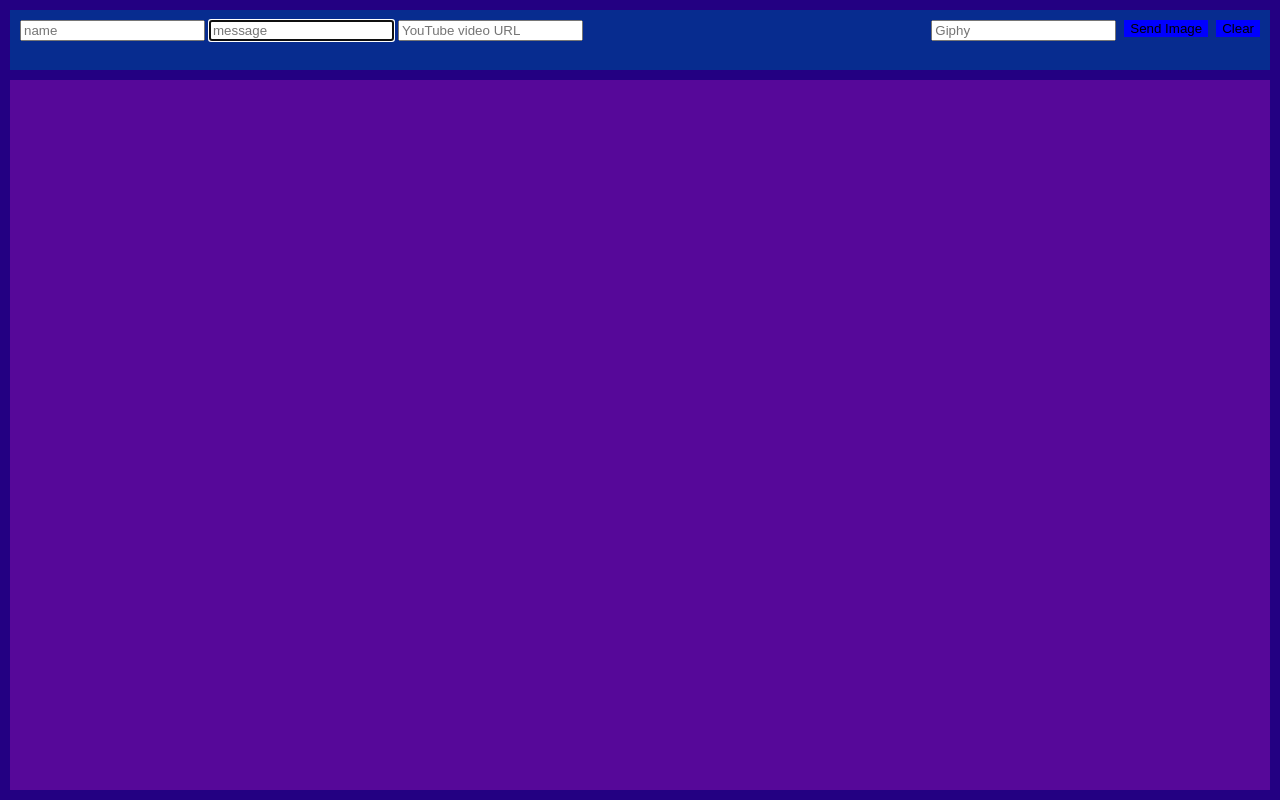
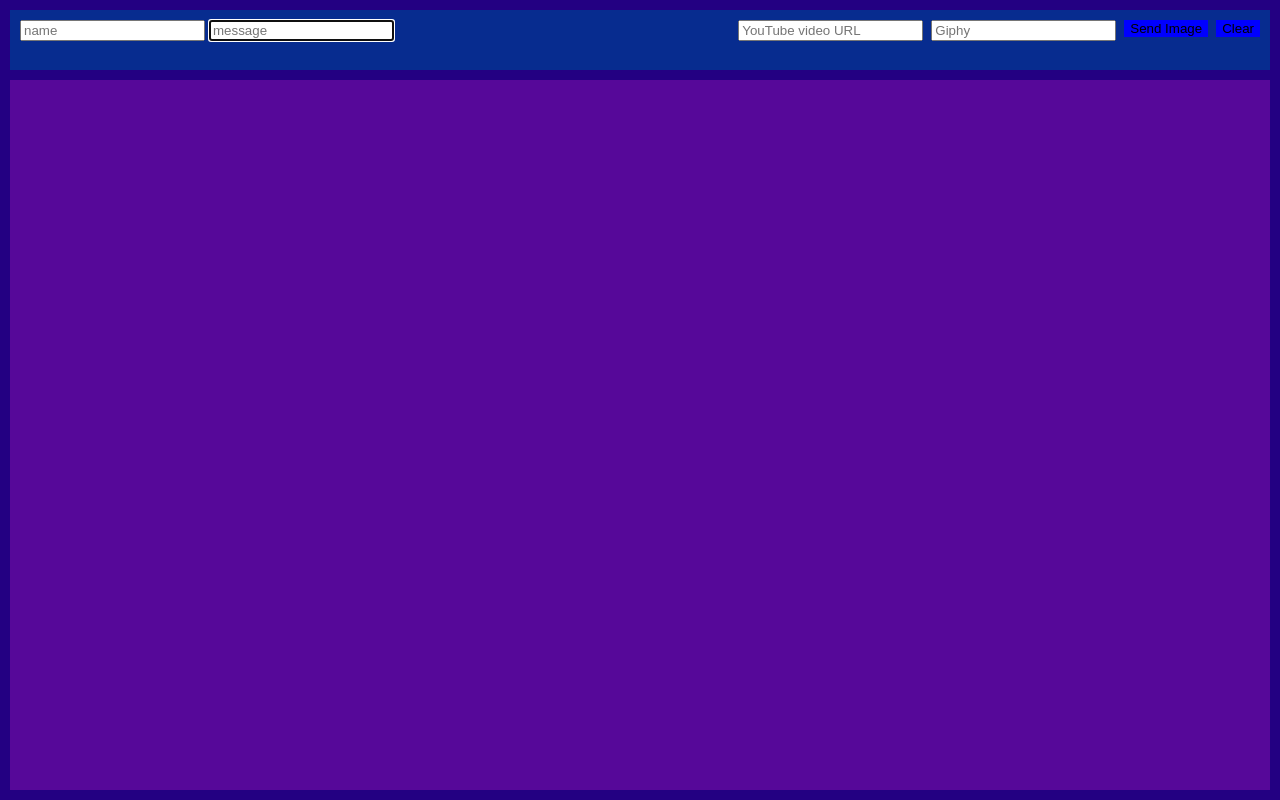
Before and after one commit to Triforcey/NITE, a website: page index.html in a window 1280 px wide. Drawn offline with nearby package versions, Linux system fonts and the light colour scheme; no server answers.

Commit message:
fixed video size to a height of 500px

```diff
--- a/public/css/main.css
+++ b/public/css/main.css
@@ -42,3 +42,7 @@ form {
 input#giphy {
 	float: right;
 }
+input#youtube {
+	float: right;
+	margin-right: 8px;
+}
--- a/server.js
+++ b/server.js
@@ -207,7 +207,7 @@ io.on('connection', function(ws) {
 				video.on('end', function() {
 					imageURLReserve.splice(imageURLReserve.indexOf(i), 1);
 					msg.path = 'uploads/chat-images/' + i;
-					msg.data = '<video><source src="chat-images/' + i + '" type="video/mp4"></video>';
+					msg.data = '<video><source controls src="chat-images/' + i + '" type="video/mp4" height="500px"></video>';
 					msg = JSON.stringify(msg);
 					save(msg, true);
 				});
```
